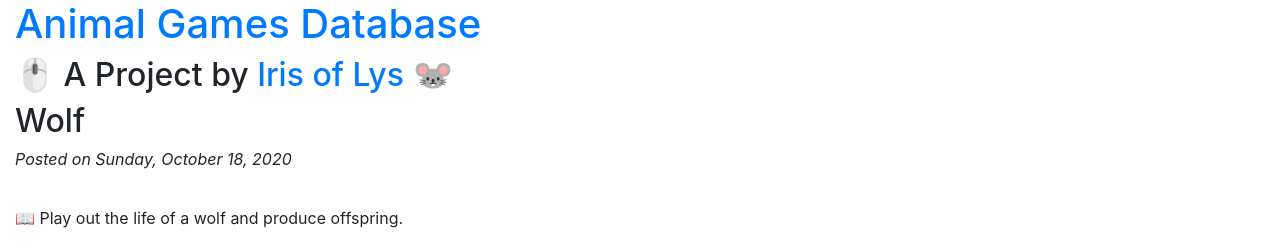
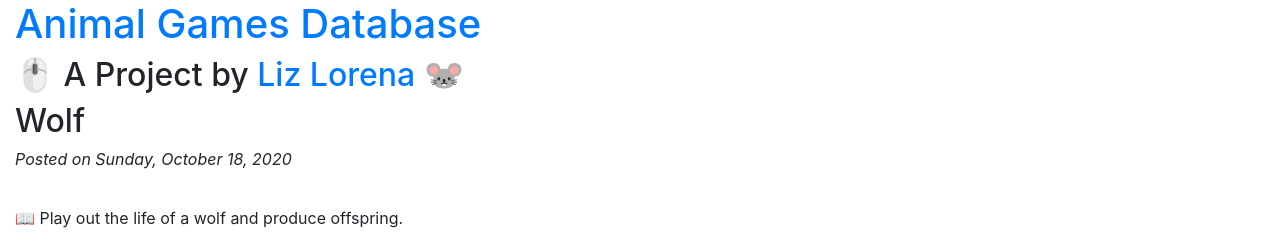
Before and after one commit to byliz/animal-game-database, a Jekyll site: the page built from _posts/1994-09-01-wolf.md, in a window 1280 px wide. Shown: the top 251 px of the page. Built offline with Jekyll 4.4.1, drawn with Linux system fonts in a browser that asks for light colours; nearby versions of some CDN libraries.

Commit message:
Update post.html

```diff
--- a/_layouts/post.html
+++ b/_layouts/post.html
@@ -58,7 +58,7 @@
 
     <div id="title">
       <h1><a href="{{ site.url }}/animals">Animal Games Database</a></h1>
-      <h2>🖱️ A Project by <a href="{{ site.url }}" target="_blank">Iris of Lys</a> 🐭</h2>
+      <h2>🖱️ A Project by <a href="{{ site.url }}" target="_blank">Liz Lorena</a> 🐭</h2>
     </div>
 
 
```
